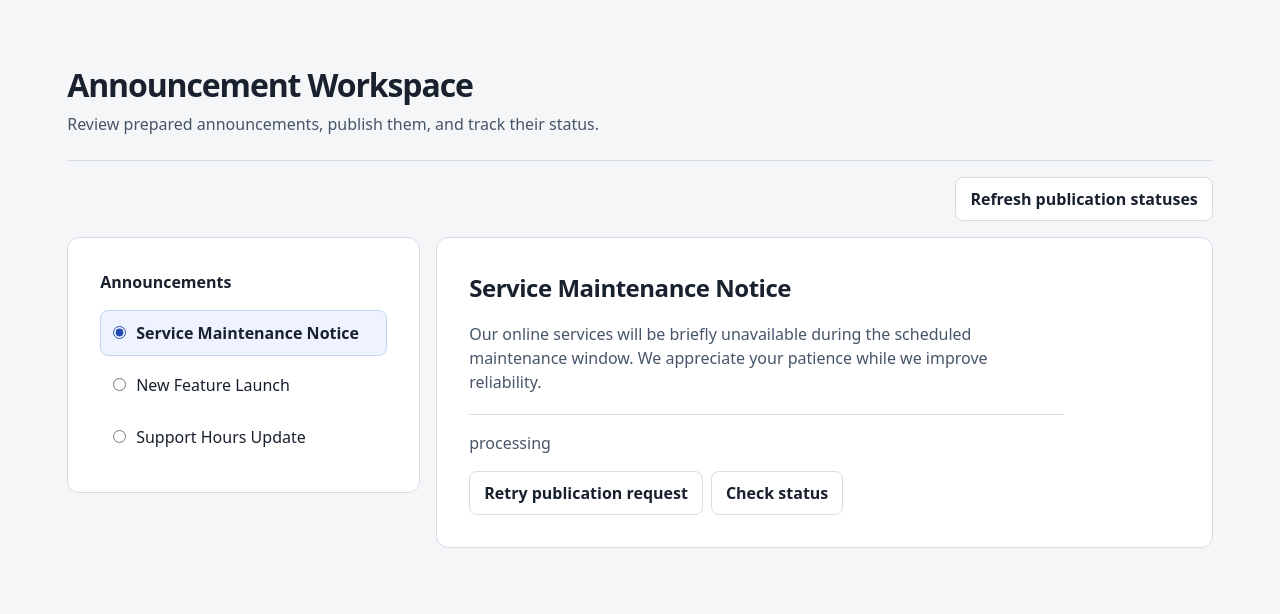
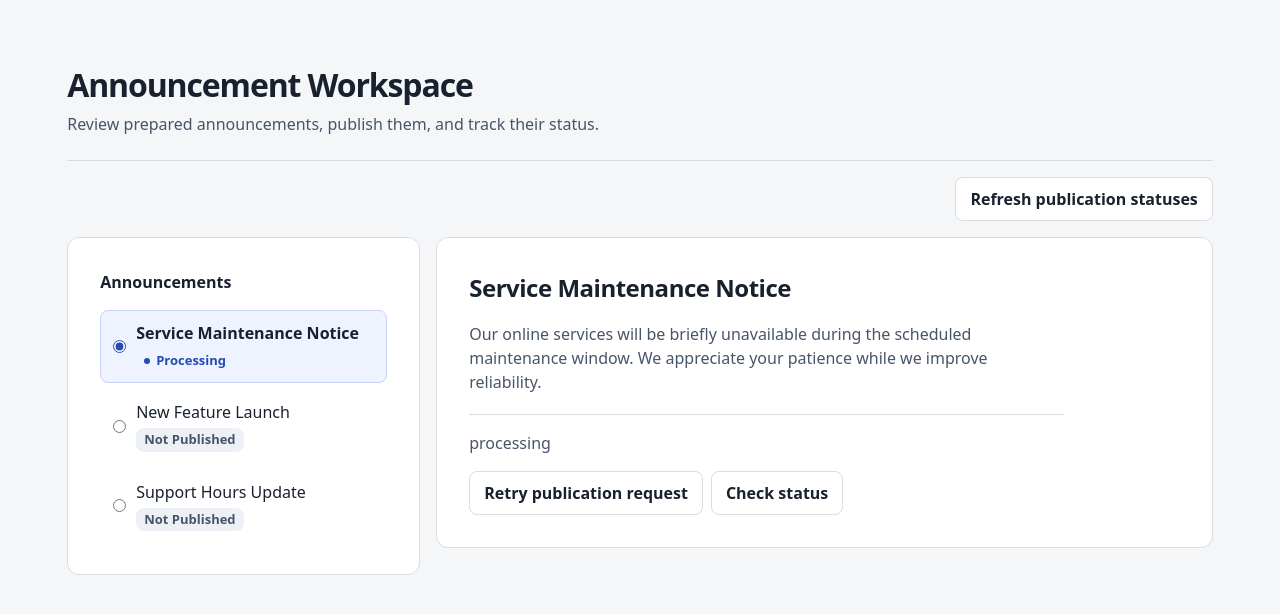
Before and after one commit to sinachoghadi/announcement-publishing-workspace, a React (Vite) app: page / in a window 1280 px wide. Both pictures are taken after a click on the button "Publish". Shown: the top 614 px of the page. Built offline with nearby package versions, Linux system fonts and the light colour scheme.

Commit message:
feat: show independent publication statuses in announcement list

```diff
--- a/src/app/App.tsx
+++ b/src/app/App.tsx
@@ -1,4 +1,4 @@
-import AnnouncementList from '../features/announcements/components/AnnouncementList'
+import AnnouncementWorkspace from '../features/announcements/components/AnnouncementWorkspace'
 
 export default function App() {
   return (
@@ -7,7 +7,7 @@ export default function App() {
         <h1>Announcement Workspace</h1>
         <p>Review prepared announcements, publish them, and track their status.</p>
       </header>
-      <AnnouncementList />
+      <AnnouncementWorkspace />
     </main>
   )
 }
--- a/src/features/announcements/components/AnnouncementList.tsx
+++ b/src/features/announcements/components/AnnouncementList.tsx
@@ -1,97 +1,67 @@
-import { useState } from 'react'
-import { useAnnouncements } from '../hooks/useAnnouncements'
-import { usePublicationWorkspace } from '../hooks/usePublicationWorkspace'
+import { useId } from 'react'
+import type { IAnnouncement } from '../../../mocks'
+import type { PublicationDisplayStatus } from '../state/publicationSelectors'
+import type { PublicationRequestState } from '../state/publicationTypes'
 
-export default function AnnouncementList() {
-  const state = useAnnouncements()
-  const workspace = usePublicationWorkspace()
-  const [selectedId, setSelectedId] = useState<string>()
+const statusLabels = {
+  'not-published': 'Not Published',
+  processing: 'Processing',
+  published: 'Published',
+  rejected: 'Rejected',
+  unconfirmed: 'Unconfirmed',
+  'request-error': 'Request Error',
+} satisfies Record<PublicationDisplayStatus, string>
 
-  if (state.status === 'loading') {
-    return <p role="status">Loading announcements…</p>
+type AnnouncementListProps = {
+  announcements: readonly IAnnouncement[]
+  selectedId: IAnnouncement['id']
+  onSelect: (id: IAnnouncement['id']) => void
+  getPublication: (id: IAnnouncement['id']) => {
+    displayStatus: PublicationDisplayStatus
+    request: PublicationRequestState | undefined
+  }
 }
 
-  if (state.status === 'error') {
-    return <p role="alert">Could not load announcements. Refresh the page to try again.</p>
-  }
-
-  const selected = state.announcements.find(({ id }) => id === selectedId) ?? state.announcements[0]
-  if (!selected) return <p>No announcements available.</p>
-  const { id, title, body } = selected
-  const { operationId, displayStatus, operation, request, requestError, canPublish, canCheckStatus, canRetry, canRetryPublication } =
-    workspace.getAnnouncementPublication(id)
+export default function AnnouncementList({
+  announcements,
+  selectedId,
+  onSelect,
+  getPublication,
+}: AnnouncementListProps) {
+  const groupId = useId()
 
   return (
-    <>
-      <div className="workspace-toolbar">
-        {workspace.recovery.status === 'loading' && <p role="status">Checking previous publication attempts…</p>}
-        {workspace.recovery.status === 'error' && (
-          <p role="alert">
-            Could not load previous publication attempts. {workspace.recovery.message}
-            {' '}Try again to resume starting new publications.
-          </p>
-        )}
-        <button
-          type="button"
-          disabled={workspace.recovery.status === 'loading'}
-          onClick={() => void workspace.refreshPublicationStatuses().catch(() => {})}
-        >
-          {workspace.recovery.status === 'error' ? 'Retry loading publication statuses' : 'Refresh publication statuses'}
-        </button>
-      </div>
-      <div className="workspace-grid">
-        <section className="workspace-panel" aria-labelledby="announcements-heading">
-          <h2 id="announcements-heading">Announcements</h2>
+    <section className="workspace-panel" aria-labelledby={groupId}>
+      <h2 id={groupId}>Announcements</h2>
       <ul className="announcement-options">
-            {state.announcements.map((announcement) => (
-              <li key={announcement.id}>
+        {announcements.map(({ id, title }) => {
+          const { displayStatus, request } = getPublication(id)
+          const status = request?.status === 'publishing' ? 'submitting' : displayStatus
+          const titleId = `${groupId}-${id}-title`
+          const statusId = `${groupId}-${id}-status`
+
+          return (
+            <li key={id}>
               <label className="announcement-option">
                 <input
                   type="radio"
-                    name="selected-announcement"
-                    checked={announcement.id === id}
-                    onChange={() => setSelectedId(announcement.id)}
+                  name={groupId}
+                  checked={id === selectedId}
+                  aria-labelledby={titleId}
+                  aria-describedby={statusId}
+                  onChange={() => onSelect(id)}
                 />
-                  <span>{announcement.title}</span>
+                <span className="announcement-option-content">
+                  <span id={titleId}>{title}</span>
+                  <span id={statusId} className="announcement-status" data-status={status}>
+                    {status === 'submitting' ? 'Submitting…' : statusLabels[status]}
+                  </span>
+                </span>
               </label>
             </li>
-            ))}
+          )
+        })}
       </ul>
     </section>
-        <section className="workspace-panel announcement-details" aria-labelledby="details-heading">
-          <h2 id="details-heading">{title}</h2>
-          <p>{body}</p>
-          <p role="status">
-            {request?.status === 'publishing' ? 'Submitting publication…' :
-              displayStatus === 'unconfirmed' ? 'Publication outcome unconfirmed' :
-              displayStatus.replace('-', ' ')}
-            {request?.status === 'checking' && ' · Checking status…'}
-            {operation?.status === 'rejected' && ` · ${operation.reason}`}
-            {requestError && ` · ${requestError}`}
-          </p>
-          <div className="publication-actions">
-            {(canPublish || canRetry) && (
-              <button className="primary-action" type="button" onClick={() => void workspace.publishAnnouncement(id).catch(() => {})}>
-                {canRetry ? 'Start new publication attempt' : 'Publish'}
-              </button>
-            )}
-            {canRetryPublication && operationId !== undefined && (
-              <button type="button" onClick={() => void workspace.retryPublication(id, operationId).catch(() => {})}>
-                Retry publication request
-              </button>
-            )}
-            {operation || request ? (
-              <button
-                type="button"
-                disabled={!canCheckStatus}
-                onClick={() => void workspace.checkStatus(id).catch(() => {})}
-              >
-                Check status
-              </button>
-            ) : null}
-          </div>
-        </section>
-      </div>
-    </>
   )
 }
--- /dev/null
+++ b/src/features/announcements/components/AnnouncementWorkspace.tsx
@@ -0,0 +1,86 @@
+import { useState } from 'react'
+import { useAnnouncements } from '../hooks/useAnnouncements'
+import { usePublicationWorkspace } from '../hooks/usePublicationWorkspace'
+import AnnouncementList from './AnnouncementList'
+
+export default function AnnouncementWorkspace() {
+  const state = useAnnouncements()
+  const workspace = usePublicationWorkspace()
+  const [selectedId, setSelectedId] = useState<string>()
+
+  if (state.status === 'loading') {
+    return <p role="status">Loading announcements…</p>
+  }
+
+  if (state.status === 'error') {
+    return <p role="alert">Could not load announcements. Refresh the page to try again.</p>
+  }
+
+  const selected = state.announcements.find(({ id }) => id === selectedId) ?? state.announcements[0]
+  if (!selected) return <p>No announcements available.</p>
+  const { id, title, body } = selected
+  const { operationId, displayStatus, operation, request, requestError, canPublish, canCheckStatus, canRetry, canRetryPublication } =
+    workspace.getAnnouncementPublication(id)
+
+  return (
+    <>
+      <div className="workspace-toolbar">
+        {workspace.recovery.status === 'loading' && <p role="status">Checking previous publication attempts…</p>}
+        {workspace.recovery.status === 'error' && (
+          <p role="alert">
+            Could not load previous publication attempts. {workspace.recovery.message}
+            {' '}Try again to resume starting new publications.
+          </p>
+        )}
+        <button
+          type="button"
+          disabled={workspace.recovery.status === 'loading'}
+          onClick={() => void workspace.refreshPublicationStatuses().catch(() => {})}
+        >
+          {workspace.recovery.status === 'error' ? 'Retry loading publication statuses' : 'Refresh publication statuses'}
+        </button>
+      </div>
+      <div className="workspace-grid">
+        <AnnouncementList
+          announcements={state.announcements}
+          selectedId={id}
+          onSelect={setSelectedId}
+          getPublication={workspace.getAnnouncementPublication}
+        />
+        <section className="workspace-panel announcement-details" aria-labelledby="details-heading">
+          <h2 id="details-heading">{title}</h2>
+          <p>{body}</p>
+          <p role="status">
+            {request?.status === 'publishing' ? 'Submitting publication…' :
+              displayStatus === 'unconfirmed' ? 'Publication outcome unconfirmed' :
+              displayStatus.replace('-', ' ')}
+            {request?.status === 'checking' && ' · Checking status…'}
+            {operation?.status === 'rejected' && ` · ${operation.reason}`}
+            {requestError && ` · ${requestError}`}
+          </p>
+          <div className="publication-actions">
+            {(canPublish || canRetry) && (
+              <button className="primary-action" type="button" onClick={() => void workspace.publishAnnouncement(id).catch(() => {})}>
+                {canRetry ? 'Start new publication attempt' : 'Publish'}
+              </button>
+            )}
+            {canRetryPublication && operationId !== undefined && (
+              <button type="button" onClick={() => void workspace.retryPublication(id, operationId).catch(() => {})}>
+                Retry publication request
+              </button>
+            )}
+            {operation || request ? (
+              <button
+                type="button"
+                disabled={!canCheckStatus}
+                onClick={() => void workspace.checkStatus(id).catch(() => {})}
+              >
+                Check status
+              </button>
+            ) : null}
+          </div>
+        </section>
+      </div>
+    </>
+  )
+}
--- a/src/index.css
+++ b/src/index.css
@@ -101,6 +101,56 @@ p { color: var(--muted); }
   font-weight: 600;
 }
 
+.announcement-option-content {
+  display: grid;
+  min-inline-size: 0;
+  gap: 0.25rem;
+}
+
+.announcement-status {
+  display: inline-flex;
+  align-items: center;
+  justify-self: start;
+  gap: 0.375rem;
+  padding: 0.125rem 0.5rem;
+  border-radius: 0.5rem;
+  background: #edf0f4;
+  color: var(--muted);
+  font-size: 0.8125rem;
+  font-weight: 600;
+}
+
+.announcement-status[data-status="processing"],
+.announcement-status[data-status="submitting"] {
+  color: var(--accent);
+  background: var(--accent-subtle);
+}
+
+.announcement-status[data-status="processing"]::before {
+  content: "";
+  flex: none;
+  inline-size: 0.375rem;
+  block-size: 0.375rem;
+  border-radius: 50%;
+  background: currentColor;
+}
+
+.announcement-status[data-status="published"] {
+  color: #166044;
+  background: #e5f5ed;
+}
+
+.announcement-status[data-status="unconfirmed"] {
+  color: #784e09;
+  background: #fff1d6;
+}
+
+.announcement-status[data-status="rejected"],
+.announcement-status[data-status="request-error"] {
+  color: #8c3030;
+  background: #fbecec;
+}
+
 .announcement-details {
   min-block-size: 16rem;
 }
```
Lines whose indentation alone changed are shown as unchanged.
